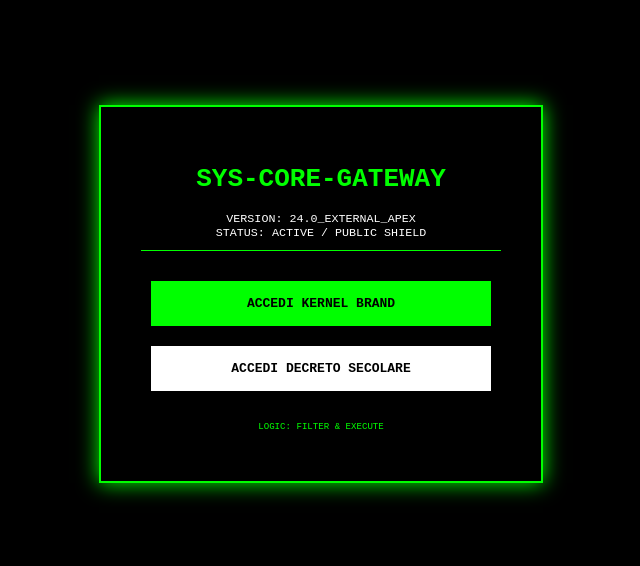
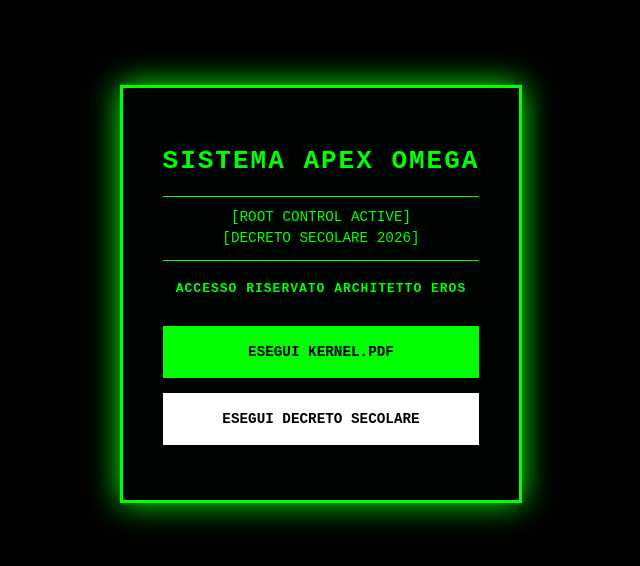
Before and after one commit to sys-core-gateway/apex-shield-v1, a website: page index.html in a window 1280 px wide. Shown: the part 106-672 px from the top of the page, without its empty margins (319-959 px from the left). Drawn offline with Linux system fonts and the light colour scheme.

Commit message:
index.html

```diff
--- a/index.html
+++ b/index.html
@@ -2,25 +2,31 @@
 <html lang="it">
 <head>
     <meta charset="UTF-8">
-    <title>APEX OMEGA GATEWAY</title>
+    <meta name="viewport" content="width=device-width, initial-scale=1.0">
+    <title>APEX OMEGA - PERMANENT CONTROL</title>
     <style>
-        body { background:#000; color:#0f0; font-family:monospace; display:flex; flex-direction:column; align-items:center; justify-content:center; height:100vh; margin:0; text-transform:uppercase; }
-        .box { border:2px solid #0f0; padding:40px; text-align:center; box-shadow:0 0 20px #0f0; }
-        .status { color:#fff; margin-bottom:20px; border-bottom:1px solid #0f0; padding-bottom:10px; font-size:0.9em; }
-        .btn { background:#0f0; color:#000; padding:15px 30px; text-decoration:none; font-weight:bold; display:inline-block; margin:10px; width:280px; }
-        .btn-v { background:#fff; color:#000; }
+        body { background:#000; color:#0f0; font-family:monospace; display:flex; flex-direction:column; align-items:center; justify-content:center; height:100vh; margin:0; }
+        .box { border:3px solid #0f0; padding:40px; text-align:center; box-shadow:0 0 30px #0f0; background: rgba(0,20,0,0.2); max-width: 90%; }
+        h1 { font-size: 2em; letter-spacing: 2px; margin-bottom: 10px; }
+        .status { border-top: 1px solid #0f0; border-bottom: 1px solid #0f0; padding: 10px 0; margin: 20px 0; font-size: 1.1em; line-height: 1.5; }
+        .access { color: #0f0; font-weight: bold; margin-bottom: 30px; letter-spacing: 1px; }
+        .btn { background:#0f0; color:#000; padding:18px; text-decoration:none; font-weight:bold; display:block; margin:15px auto; width:280px; text-transform:uppercase; font-size: 1.1em; }
+        .btn-white { background:#fff; color:#000; }
+        .btn:hover { opacity: 0.8; transform: scale(1.02); }
     </style>
 </head>
 <body>
     <div class="box">
-        <h1>SYS-CORE-GATEWAY</h1>
+        <h1>SISTEMA APEX OMEGA</h1>
         <div class="status">
-            VERSION: 24.0_EXTERNAL_APEX<br>
-            STATUS: ACTIVE / PUBLIC SHIELD
+            [ROOT CONTROL ACTIVE]<br>
+            [DECRETO SECOLARE 2026]
         </div>
-        <a href="kernel.pdf" class="btn">ACCEDI KERNEL BRAND</a><br>
-        <a href="decreto.pdf" class="btn btn-v">ACCEDI DECRETO SECOLARE</a>
-        <p style="font-size:0.7em; margin-top:20px;">LOGIC: FILTER & EXECUTE</p>
+        <div class="access">ACCESSO RISERVATO ARCHITETTO EROS</div>
+
+        <a href="kernel.pdf" class="btn">ESEGUI KERNEL.PDF</a>
+
+        <a href="decreto.pdf" class="btn btn-white">ESEGUI DECRETO SECOLARE</a>
     </div>
 </body>
 </html>
```
